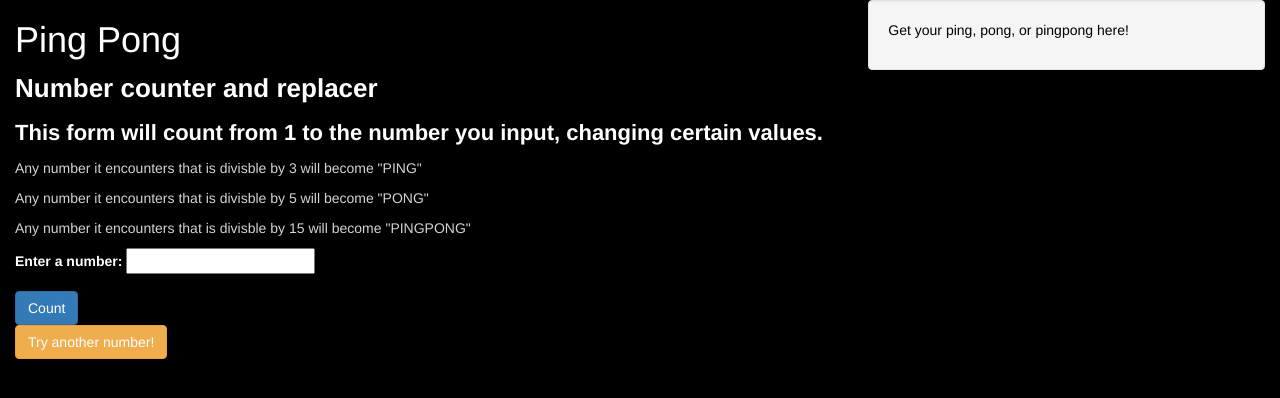
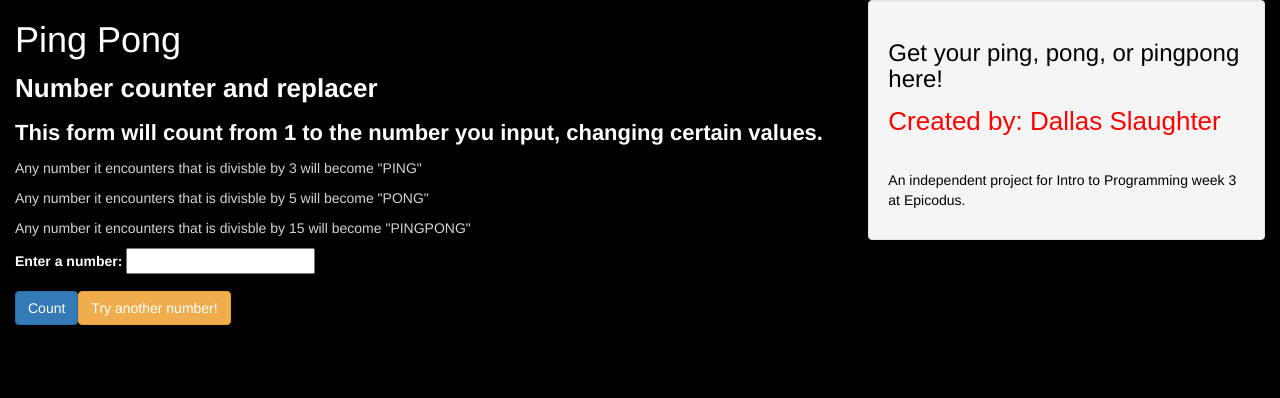
Before and after one commit to slaughtr/ping-pong, a plain HTML site: page index.html in a window 1280 px wide. Drawn offline with nearby package versions, Linux system fonts and the light colour scheme.

Commit message:
Add byline to sidebar, slight html changes

```diff
--- a/css/styles.css
+++ b/css/styles.css
@@ -20,6 +20,9 @@
   display: none;
 }
 
+ul {
+  margin-top: 10px;
+}
 li {
   width: 200px;
   /*margin: 0 auto;*/
@@ -53,6 +56,15 @@ body, html {
   font-weight: bold;
 }
 
+#byline, #byline a {
+  font-family: sans-serif;
+  font-size: 26px;
+  color: red;
+}
 .rules {
   color: lightgrey;
 }
+
+button {
+  float: left;
+}
--- a/index.html
+++ b/index.html
@@ -30,7 +30,11 @@
         </div>
         <div class="col-md-4">
           <div class="well sidebar">
-            <p>Get your ping, pong, or pingpong here!</p>
+            <h3>Get your ping, pong, or pingpong here!</h3>
+            <p id="byline">Created by: <a href="https://github.com/slaughtr">Dallas Slaughter</a></p>
+            <br>
+            <p>An independent project for Intro to Programming week 3 at Epicodus.</p>
+
           </div>
         </div>
       </div>
@@ -53,9 +57,5 @@
         </div>
       </div>
     </div>
-
-
-
-
   </body>
 </html>
```
